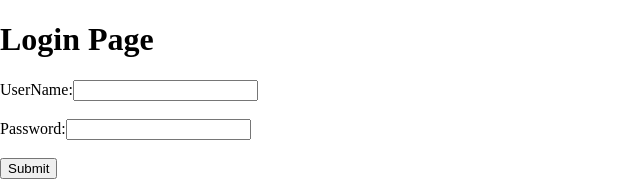
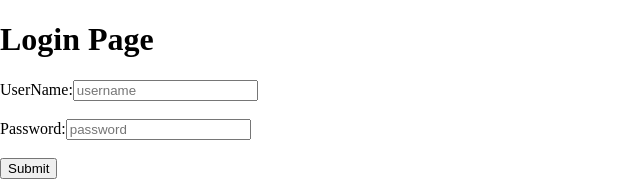
Before and after one commit to Lalith-Chakradhar/XLogin, a React (Create React App) app: page / in a window 1280 px wide. Shown: the top 190 px of the page, without its empty margins (0-640 px from the left). Built offline with nearby package versions, Linux system fonts and the light colour scheme.

Commit message:
Login Form

```diff
--- a/src/App.js
+++ b/src/App.js
@@ -24,7 +24,7 @@ export default function App() {
   return (
     <>
     <h1>Login Page</h1>
-      <form>
+      <form onSubmit={submitHandler}>
         <label htmlFor="username">
           UserName:
           <input
@@ -32,6 +32,7 @@ export default function App() {
             onChange={changeHandler}
             name="username"
             type="text"
+            placeholder="username"
             required
           />
         </label>
@@ -44,12 +45,13 @@ export default function App() {
             name="password"
             onChange={changeHandler}
             type="password"
+            placeholder="password"
             required
           />
         </label>
         <br />
         <br />
-        <button onClick={submitHandler}>Submit</button>
+        <button>Submit</button>
       </form>
       {isSubmitted && err && <p>Welcome, user!</p>}
       {isSubmitted && !err && <p>Invalid username or password</p>}
```
